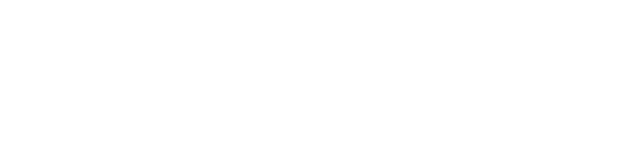
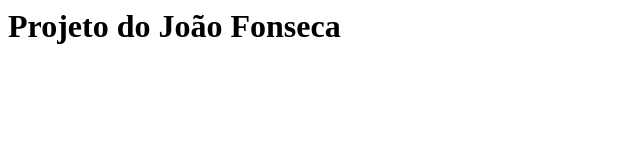
Before and after one commit to denisbao/curso-git, a plain HTML site: page index.html in a window 1280 px wide. Shown: the whole page, without its empty margins (0-640 px from the left). Drawn offline with Linux system fonts and the light colour scheme.

Commit message:
Titulo da pagina

```diff
--- a/index.html
+++ b/index.html
@@ -3,7 +3,7 @@
 
   </head>
   <body>
-
+    <h1> Projeto do João Fonseca </h1>
   </body>
 
 </html>
```
